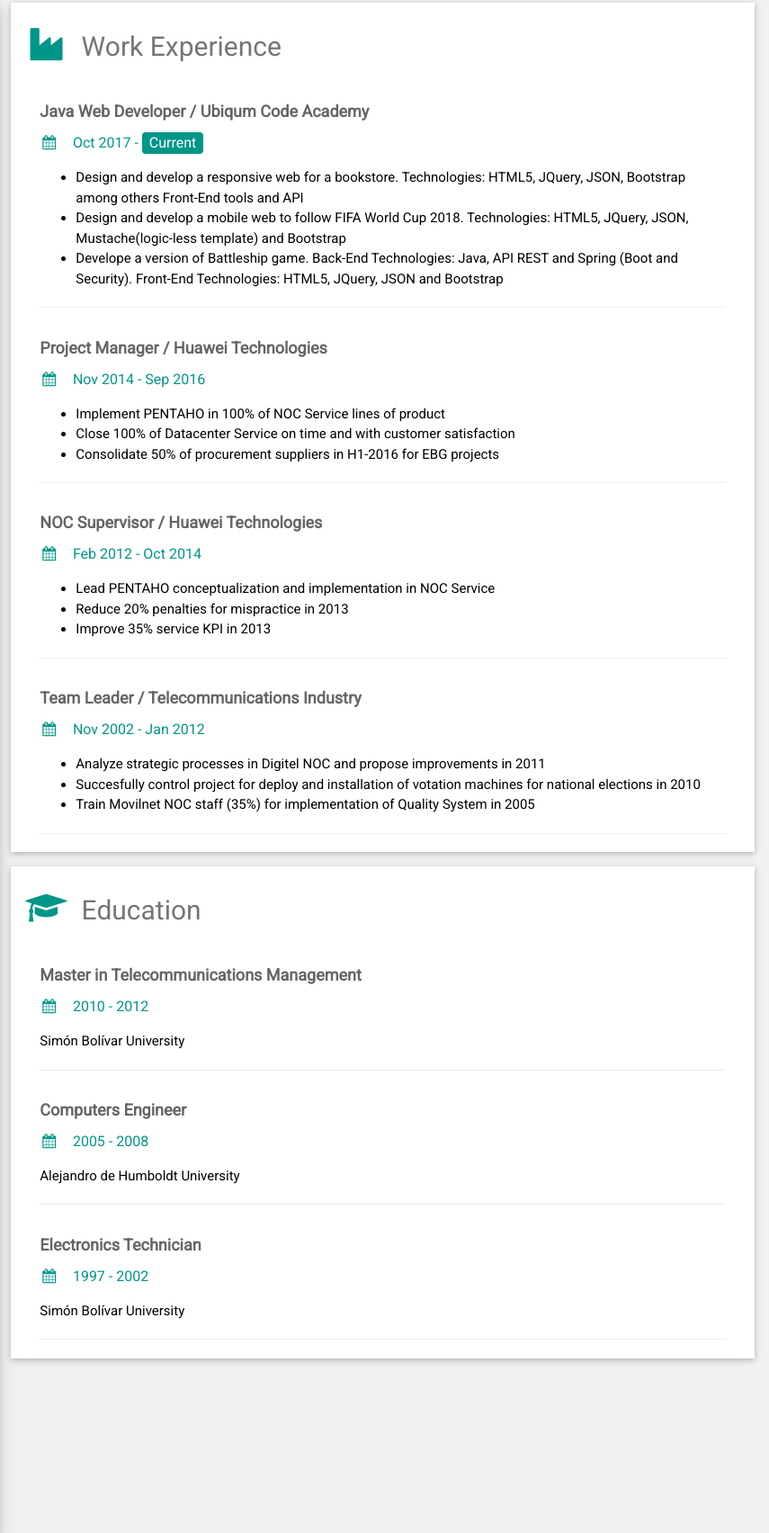
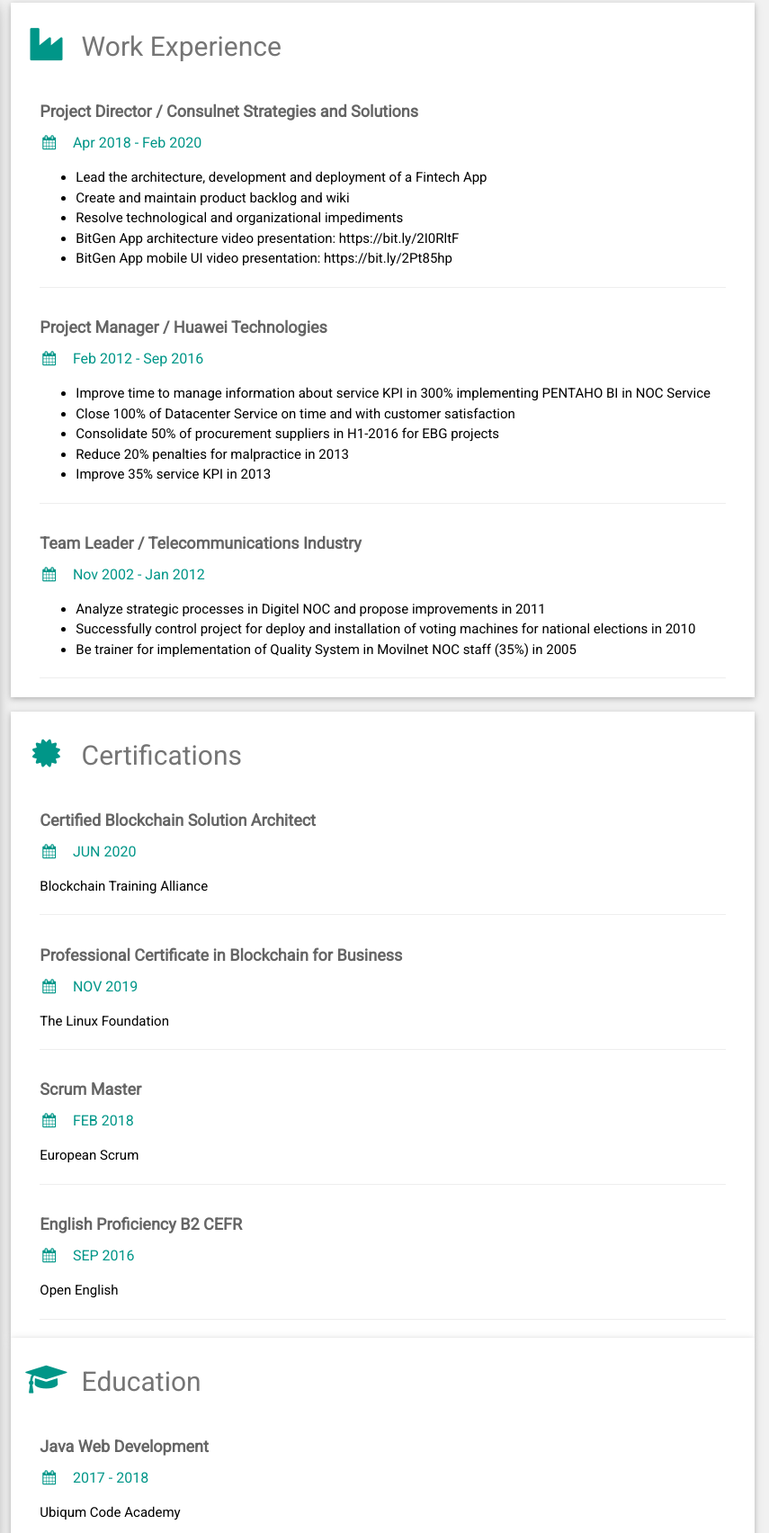
Before and after one commit to elolivier/portfolio, a plain HTML site: page index.html in a window 1280 px wide. Shown: the part 13-1717 px from the top of the page at 90% size, 425-1280 px from the left. Drawn offline with nearby package versions, Linux system fonts and the light colour scheme.

Commit message:
add certifications

```diff
--- a/data.json
+++ b/data.json
@@ -1,53 +1,182 @@
 {
-	"name":"Ernesto",
-	"lastname":"Olivier",
-	"profession":"IT Manager",
-	"hometown":"Barcelona, SP",
-	"email":"Send me an e-mail",
-	"cel":"+34646948293",
-	"skills":[
-		{"skill":"HTML5 (HTML/CSS/JS)","pct":"75"},
-                {"skill":"API","pct":"50"},
-		{"skill":"GIT/GitHub","pct":"50"},
-		{"skill":"Java","pct":"50"},
-		{"skill":"Spring (Boot/Security)","pct":"30"},
-		{"skill":"SCRUM","pct":"90"},
-                {"skill":"Docker","pct":"75"},
-                {"skill":"Kubernetes","pct":"75"},
-                {"skill":"GKE","pct":"70"},
-                {"skill":"AKS","pct":"50"},
-                {"skill":"EKS","pct":"50"}
-	],
-        "Certificates":[
-                {},
-                {},
-                {},
-                {}
-        ],
-	"languages":[
-		{"language":"Spanish","pct":"100"},
-		{"language":"English","pct":"75"}
-	],
-	"awards":[
-		{"year":"2013","award":"Elite Employee Huawei Technologies"},
-		{"year":"2006","award":"Diploma of gratitude signed by Quality Assurance manager of Movilnet"},
-		{"year":"2002","award":"Diploma of gratitude signed by Chief of group Los Nuevos Teques, Venezuelan Scouts Association"}
-	],
-	"work":[
-		{"position":"Java Web Developer","organization":"Ubiqum Code Academy","from":"Oct 2017","to":"Current","achivments":["Design and develop a responsive web for a bookstore. Technologies: HTML5, JQuery, JSON, Bootstrap among others Front-End tools and API","Design and develop a mobile web to follow FIFA World Cup 2018. Technologies: HTML5, JQuery, JSON, Mustache(logic-less template) and Bootstrap","Develope a version of Battleship game. Back-End Technologies: Java, API REST and Spring (Boot and Security). Front-End Technologies: HTML5, JQuery, JSON and Bootstrap"]},
-		{"position":"Project Manager","organization":"Huawei Technologies","from":"Nov 2014","to":"Sep 2016","achivments":["Implement PENTAHO in 100% of NOC Service lines of product","Close 100% of Datacenter Service on time and with customer satisfaction","Consolidate 50% of procurement suppliers in H1-2016 for EBG projects"]},
-		{"position":"NOC Supervisor","organization":"Huawei Technologies","from":"Feb 2012","to":"Oct 2014","achivments":["Lead PENTAHO conceptualization and implementation in NOC Service","Reduce 20% penalties for mispractice in 2013","Improve 35% service KPI in 2013"]},
-		{"position":"Team Leader","organization":"Telecommunications Industry","from":"Nov 2002","to":"Jan 2012","achivments":["Analyze strategic processes in Digitel NOC and propose improvements in 2011","Succesfully control project for deploy and installation of votation machines for national elections in 2010","Train Movilnet NOC staff (35%) for implementation of Quality System in 2005"]}
-	],
-	"education":[
-		{"school":"Simón Bolívar University","from":"2010","to":"2012","degree":"Master in Telecommunications Management"},
-		{"school":"Alejandro de Humboldt University","from":"2005","to":"2008","degree":"Computers Engineer"},
-		{"school":"Simón Bolívar University","from":"1997","to":"2002","degree":"Electronics Technician"}
-	],
-        "courses":[
-                {},
-                {},
-                {},
-                {}
-        ]
+  "name": "Ernesto",
+  "lastname": "Olivier",
+  "profession": "IT Manager",
+  "hometown": "Barcelona, SP",
+  "email": "Send me an e-mail",
+  "cel": "+34646948293",
+  "skills": [
+    {
+      "skill": "HTML5 (HTML/CSS/JS)",
+      "pct": "75"
+    },
+    {
+      "skill": "API",
+      "pct": "50"
+    },
+    {
+      "skill": "GIT/GitHub",
+      "pct": "50"
+    },
+    {
+      "skill": "Java",
+      "pct": "50"
+    },
+    {
+      "skill": "Spring (Boot/Security)",
+      "pct": "30"
+    },
+    {
+      "skill": "SCRUM",
+      "pct": "90"
+    },
+    {
+      "skill": "Docker",
+      "pct": "75"
+    },
+    {
+      "skill": "Kubernetes",
+      "pct": "75"
+    },
+    {
+      "skill": "GKE",
+      "pct": "70"
+    },
+    {
+      "skill": "AKS",
+      "pct": "50"
+    },
+    {
+      "skill": "EKS",
+      "pct": "50"
+    }
+  ],
+  "certificates": [
+    {
+		"certificate": "Certified Blockchain Solution Architect",
+		"institution": "Blockchain Training Alliance",
+		"date": "JUN 2020"
+	},
+    {
+		"certificate": "Professional Certificate in Blockchain for Business",
+		"institution": "The Linux Foundation",
+		"date": "NOV 2019"
+	},
+    {
+		"certificate": "Scrum Master",
+		"institution": "European Scrum",
+		"date": "FEB 2018"
+	},
+    {
+		"certificate": "English Proficiency B2 CEFR",
+		"institution": "Open English",
+		"date": "SEP 2016"
+	}
+  ],
+  "languages": [
+    {
+      "language": "Spanish",
+      "pct": "100"
+    },
+    {
+      "language": "English",
+      "pct": "75"
+    }
+  ],
+  "awards": [
+    {
+      "year": "2013",
+      "award": "Elite Employee Huawei Technologies"
+    },
+    {
+      "year": "2006",
+      "award": "Diploma of gratitude signed by Quality Assurance manager of Movilnet"
+    },
+    {
+      "year": "2002",
+      "award": "Diploma of gratitude signed by Chief of group Los Nuevos Teques, Venezuelan Scouts Association"
+    }
+  ],
+  "work": [
+    {
+      "position": "Project Director",
+      "organization": "Consulnet Strategies and Solutions",
+      "from": "Apr 2018",
+      "to": "Feb 2020",
+      "achievements": [
+        "Lead the architecture, development and deployment of a Fintech App",
+        "Create and maintain product backlog and wiki",
+        "Resolve technological and organizational impediments",
+	    "BitGen App architecture video presentation: https://bit.ly/2I0RltF",
+	    "BitGen App mobile UI video presentation: https://bit.ly/2Pt85hp"
+      ]
+    },
+    {
+      "position": "Project Manager",
+      "organization": "Huawei Technologies",
+      "from": "Feb 2012",
+      "to": "Sep 2016",
+      "achievements": [
+        "Improve time to manage information about service KPI in 300% implementing PENTAHO BI in NOC Service",
+        "Close 100% of Datacenter Service on time and with customer satisfaction",
+        "Consolidate 50% of procurement suppliers in H1-2016 for EBG projects",
+        "Reduce 20% penalties for malpractice in 2013",
+        "Improve 35% service KPI in 2013"
+      ]
+    },
+    {
+      "position": "Team Leader",
+      "organization": "Telecommunications Industry",
+      "from": "Nov 2002",
+      "to": "Jan 2012",
+      "achievements": [
+        "Analyze strategic processes in Digitel NOC and propose improvements in 2011",
+        "Successfully control project for deploy and installation of voting machines for national elections in 2010",
+        "Be trainer for implementation of Quality System in Movilnet NOC staff (35%) in 2005"
+      ]
+    }
+  ],
+  "education": [
+    {
+      "school": "Ubiqum Code Academy",
+      "from": "2017",
+      "to": "2018",
+      "degree": "Java Web Development"
+    },
+    {
+      "school": "Simón Bolívar University",
+      "from": "2010",
+      "to": "2012",
+      "degree": "Master in Telecommunications Management"
+    },
+    {
+      "school": "Alejandro de Humboldt University",
+      "from": "2005",
+      "to": "2008",
+      "degree": "Computers Engineering"
+    },
+    {
+      "school": "Simón Bolívar University",
+      "from": "1997",
+      "to": "2002",
+      "degree": "Electronics Technical Engineering"
+    }
+  ],
+  "courses": [
+    {
+		"course": "Introduction to Hyperledger Blockchain Technologies",
+		"institution": "The Linux Foundation",
+		"date": "NOV 2019"
+	},
+    {
+		"course": "DevOps Management of IT Architectures",
+		"institution": "La Salle University",
+		"date": "JUN 2018"
+	},
+    {
+		"course": "Docker Fundamentals",
+		"institution": "Docker",
+		"date": "DEC 2018"
+	}
+  ]
 }
--- a/index.html
+++ b/index.html
@@ -56,6 +56,10 @@
             <h2 class="w3-text-grey w3-padding-16"><i class="fa fa-industry fa-fw w3-margin-right w3-xxlarge w3-text-teal"></i>Work Experience</h2>
           </div>
 
+          <div id="certificates" class="w3-container w3-card w3-white">
+            <h2 class="w3-text-grey w3-padding-16"><i class="fa fa-certificate fa-fw w3-margin-right w3-xxlarge w3-text-teal"></i>Certifications</h2>
+          </div>
+
           <div id="education" class="w3-container w3-card w3-white">
             <h2 class="w3-text-grey w3-padding-16"><i class="fa fa-graduation-cap fa-fw w3-margin-right w3-xxlarge w3-text-teal"></i>Education</h2>
           </div>
--- a/index.js
+++ b/index.js
@@ -39,6 +39,7 @@ function fillLeftColumn(data) {
 
 function fillRightColumn(data) {
 	$('#work-experience').append(fillWorkExperience(data));
+	$('#certificates').append(fillCertificates(data));
 	$('#education').append(fillEducation(data));
 }
 
@@ -84,12 +85,22 @@ function fillWorkExperience(data) {
 			filling += eachWork.to + '</h6>';
 		}
 		filling += '<ul>';
-		$(eachWork.achivments).each(function(j, eachAchivment) {
-			filling += '<li>' + eachAchivment + '</li>';
+		$(eachWork.achievements).each(function(j, eachAchievement) {
+			filling += '<li>' + eachAchievement + '</li>';
 		});
 		filling += '</ul><hr></div>';
 	});
 	return filling;
+}
+
+function fillCertificates(data) {
+    let filling = '';
+    $(data.certificates).each(function(i, eachCertificate) {
+        filling += '<div class="w3-container"><h5 class="w3-opacity"><b>';
+        filling += eachCertificate.certificate + '</b></h5>' + '<h6 class="w3-text-teal"><i class="fa fa-calendar fa-fw w3-margin-right"></i>';
+        filling += eachCertificate.date + '</h6><p>' + eachCertificate.institution + '</p><hr></div>';
+    });
+    return filling;
 }
 
 function fillEducation(data) {
```
